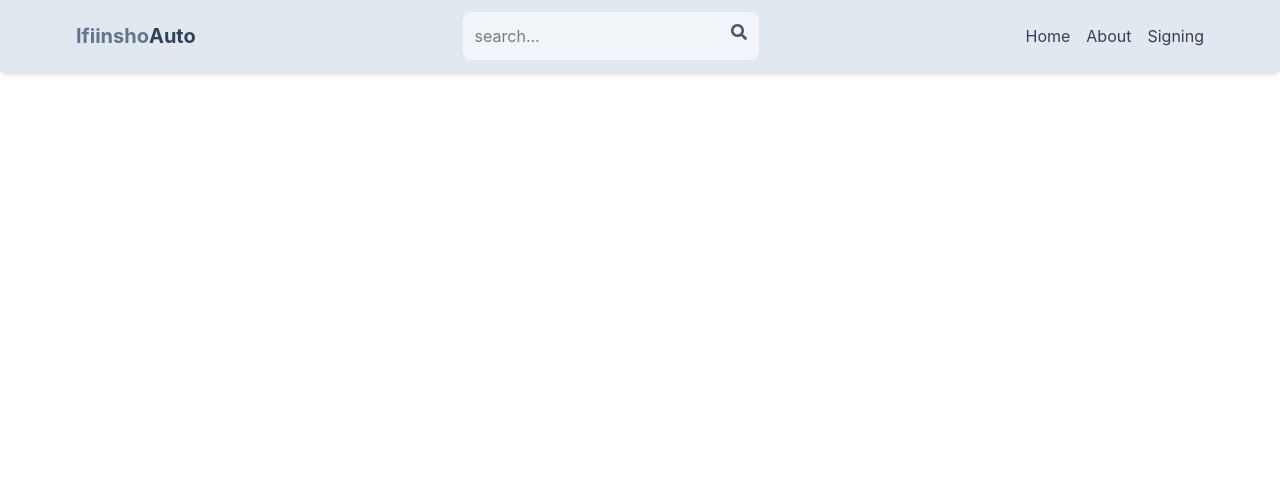
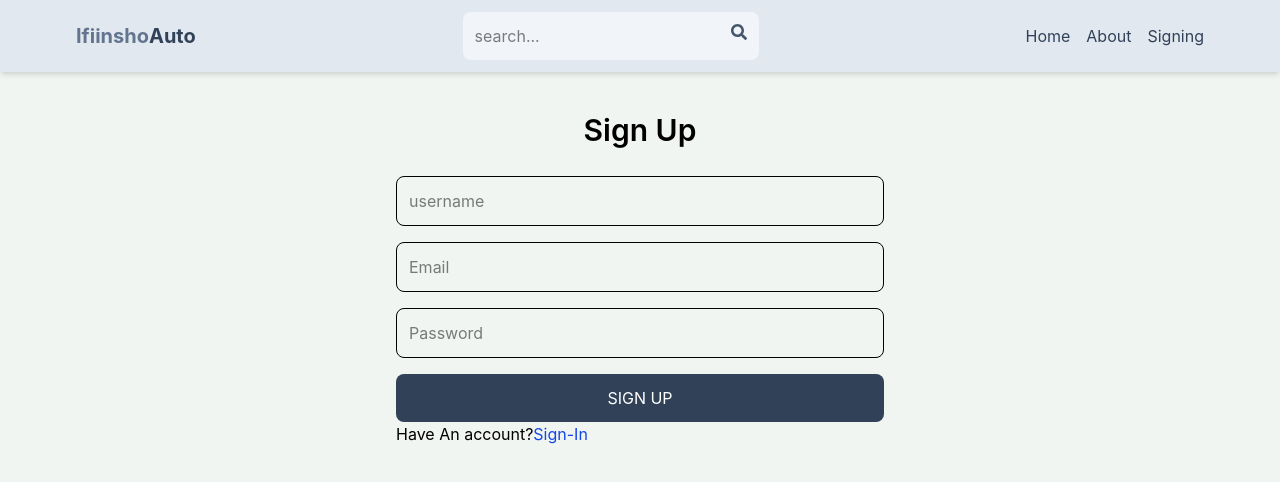
Before and after one commit to shaakirhussain9-byte/car-listing, a React (Vite) app in the folder forntend/: page /Signup in a window 1280 px wide. Shown: the top 482 px of the page. Built offline with nearby package versions, Linux system fonts and the light colour scheme.

Commit message:
creating SignUp page UI

```diff
--- a/forntend/src/App.jsx
+++ b/forntend/src/App.jsx
@@ -12,11 +12,11 @@ const App = () => {
     <>
     <Hearder />
     <Routes>
-      <Route path="/" element={<Home />} />
+      <Route path="/" element={<Home/>} />
 
-      <Route path="/Sign-up" element={<SignUp />} />
-      <Route path="/about" element={<About />} />
-      <Route path="/Signing" element={< Signing/>} />
+      <Route path="/Signup" element={<SignUp/>} />
+      <Route path="/about" element={<About/>} />
+      <Route path="/Signing" element={<Signing/>} />
     </Routes>
 
     </>
--- a/forntend/src/Pages/SignUp.jsx
+++ b/forntend/src/Pages/SignUp.jsx
@@ -1,9 +1,32 @@
 import React from 'react'
+import { Link } from 'react-router-dom';
 
 const SignUp = () => {
-  return (
-    <div>SignUp</div>
-  )
+  return  <div className='p-3 max-w-lg mx-auto'>
+    <h1 className='text-3xl text-center font-semibold my-7'>Sign Up</h1>
+    <form className='flex flex-col gap-4'>
+      <input className='border p-3 rounded-lg'
+      type='text'
+      placeholder='username' id='username'
+      />
+       <input className='border p-3 rounded-lg'
+      type='Email'
+      placeholder='Email' id='Email'
+      />
+       <input className='border p-3 rounded-lg'
+      type='Password'
+      placeholder='Password' id='Password'
+      />
+      <button className='bg-slate-700 text-white rounded-lg p-3 uppercase hover:opacity-95 disabled:opacity-90'>Sign Up</button>
+    </form>
+    <div>
+      <span>Have An account?</span>
+      <Link to="/Signing">
+      <span className='text-blue-700'>Sign-In</span>
+      </Link>
+    </div>
+  </div>
+
 }
 
-export default SignUp
+export default SignUp;
--- a/forntend/src/Pages/Signing.jsx
+++ b/forntend/src/Pages/Signing.jsx
@@ -6,4 +6,4 @@ const Signing = () => {
   )
 };
 
-export default Signing
+export default Signing;
--- a/forntend/src/index.css
+++ b/forntend/src/index.css
@@ -1 +1,7 @@
 @import "tailwindcss";
+
+
+
+body{
+    background-color: rgb(241,245,241);
+}
```
